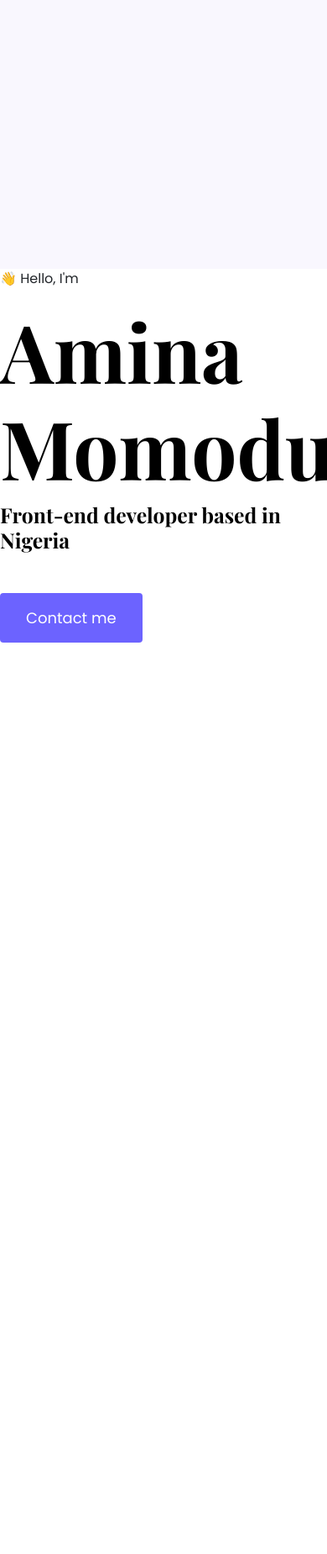
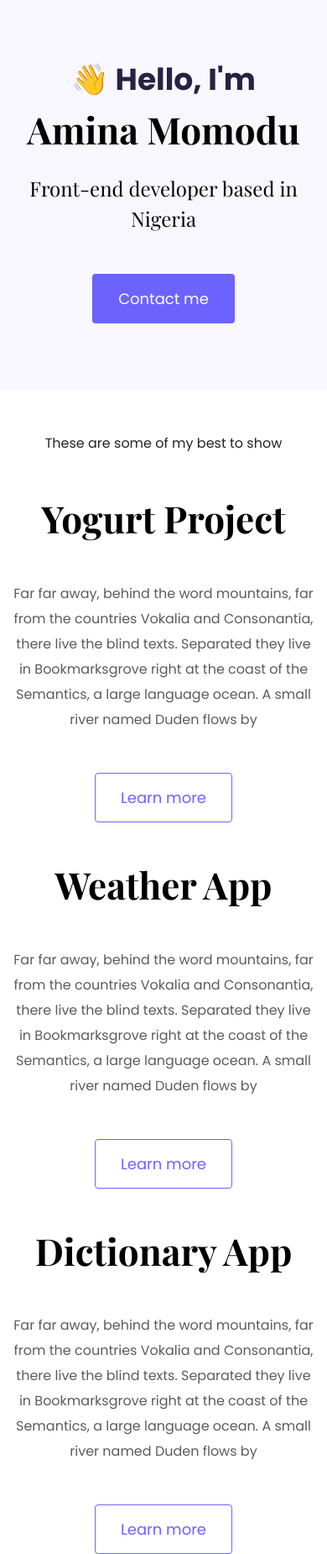
Before and after one commit to AminaMomodu/portfolio-project, a plain HTML site: page index.html in a window 390 px wide. Shown: the whole page at 84% size. Before the commit the page ends 844 px from the top, so only its background shows below. Drawn offline with nearby package versions, Linux system fonts and the light colour scheme; a web font is replaced by a local one.

Commit message:
images added

```diff
--- a/index.html
+++ b/index.html
@@ -35,7 +35,7 @@
     ></script>
   </head>
   <body>
-     <div class="hero"></div>
+    <div class="hero">
       <p>👋 Hello, I'm</p>
       <h1>Amina Momodu</h1>
       <h2 class="mb-5">Front-end developer based in Nigeria</h2>
@@ -43,5 +43,59 @@
         <a href="#" class="btn btn-branding">Contact me</a>
       </div>
     </div>
+    <p class="text-center m-5">These are some of my best to show</p>
+    <div class="container">
+      <div class="row mb-5">
+        <div class="col d-none d-lg-block">
+          <img src="images/yogurt.jpg" class="img-fluid" alt="" />
+        </div>
+        <div class="col">
+          <div class="project-desciption">
+            <h2 class="mb-5">Yogurt Project</h2>
+            <p class="mb-5 text-muted">
+              Far far away, behind the word mountains, far from the countries
+              Vokalia and Consonantia, there live the blind texts. Separated
+              they live in Bookmarksgrove right at the coast of the Semantics, a
+              large language ocean. A small river named Duden flows by
+            </p>
+            <a href="" class="btn btn-branding-outline"> Learn more </a>
+          </div>
+        </div>
+      </div>
+      <div class="row mb-5">
+        <div class="col">
+          <div class="project-desciption">
+            <h2 class="mb-5">Weather App</h2>
+            <p class="mb-5 text-muted">
+              Far far away, behind the word mountains, far from the countries
+              Vokalia and Consonantia, there live the blind texts. Separated
+              they live in Bookmarksgrove right at the coast of the Semantics, a
+              large language ocean. A small river named Duden flows by
+            </p>
+            <a href="" class="btn btn-branding-outline"> Learn more </a>
+          </div>
+        </div>
+        <div class="col d-none d-lg-block">
+          <img src="images/weather.jpg" class="img-fluid" alt="" />
+        </div>
+      </div>
+      <div class="row">
+        <div class="col d-none d-lg-block">
+          <img src="images/dictionary.jpg" class="img-fluid" alt="" />
+        </div>
+        <div class="col">
+          <div class="project-desciption">
+            <h2 class="mb-5">Dictionary App</h2>
+            <p class="mb-5 text-muted">
+              Far far away, behind the word mountains, far from the countries
+              Vokalia and Consonantia, there live the blind texts. Separated
+              they live in Bookmarksgrove right at the coast of the Semantics, a
+              large language ocean. A small river named Duden flows by
+            </p>
+            <a href="" class="btn btn-branding-outline"> Learn more </a>
+          </div>
+        </div>
+      </div>
+    </div>
   </body>
 </html>
--- a/styles/portfolio.css
+++ b/styles/portfolio.css
@@ -22,10 +22,17 @@ h6 {
 
 h1 {
   font-size: 96px;
+  line-height: 1.5;
+}
+
+h2 {
+  font-size: 64px;
 }
 
 p {
   font-weight: normal;
+  font-size: 16px;
+  line-height: 30px;
 }
 
 .hero {
@@ -44,7 +51,7 @@ p {
 .hero h2 {
   font-family: var(--heading-font-family);
   font-weight: normal;
-  line-height: 2;
+  line-height: 1.5;
   font-size: 24px;
 }
 
@@ -56,3 +63,36 @@ p {
   line-height: 27px;
   padding: 15px 30px;
 }
+
+.btn-branding-outline {
+  color: var(--branding-color);
+  border: 1px solid var(--branding-color);
+  border-radius: 4px;
+  font-size: 18px;
+  line-height: 27px;
+  padding: 15px 30px;
+}
+
+.project-desciption {
+  padding: 120px 60px;
+}
+
+@media (max-width: 900px) {
+  h1 {
+    font-size: 44px;
+    line-height: 2;
+  }
+
+  h2 {
+    font-size: 44px;
+  }
+
+  .hero {
+    padding: 80px 20px;
+  }
+
+  .project-desciption {
+    padding: 0;
+    text-align: center;
+  }
+}
```
Also changed, not shown: images/weather.jpg (added), images/yogurt.jpg (added), 1 other file.
